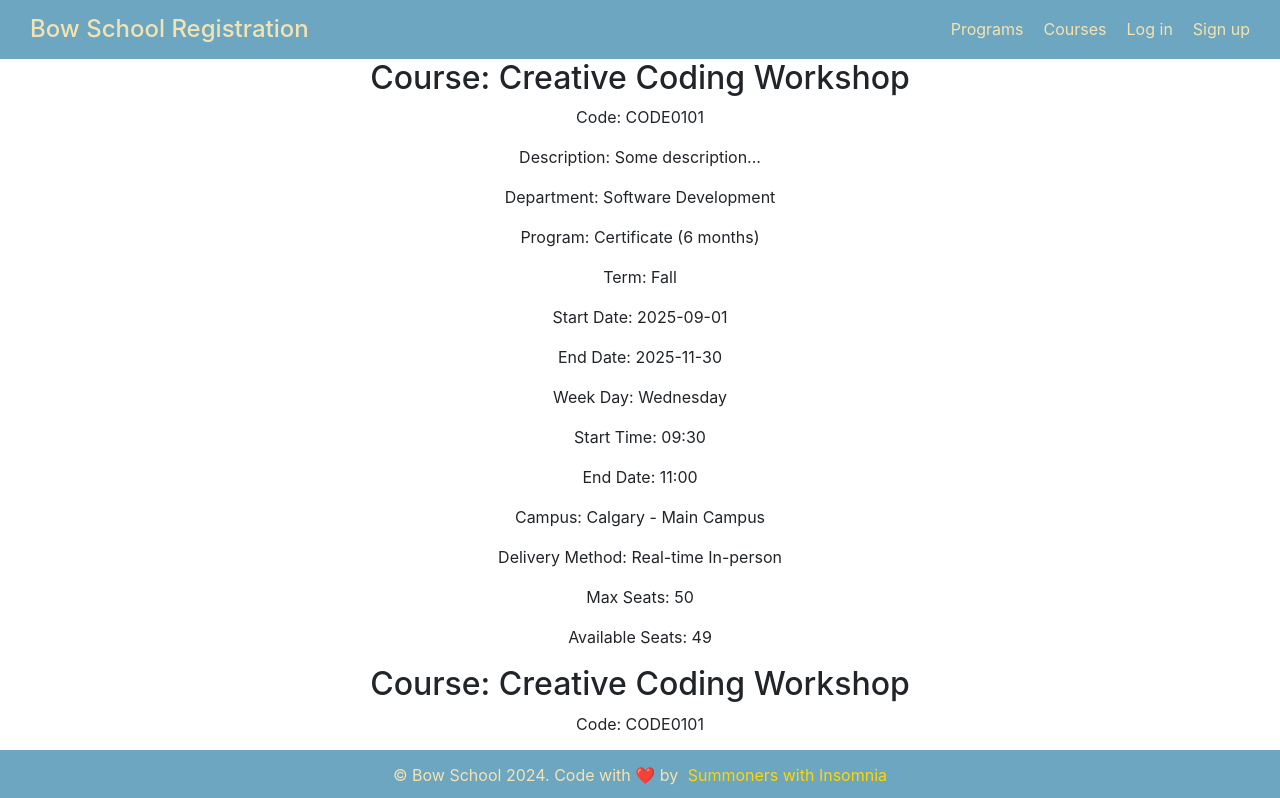
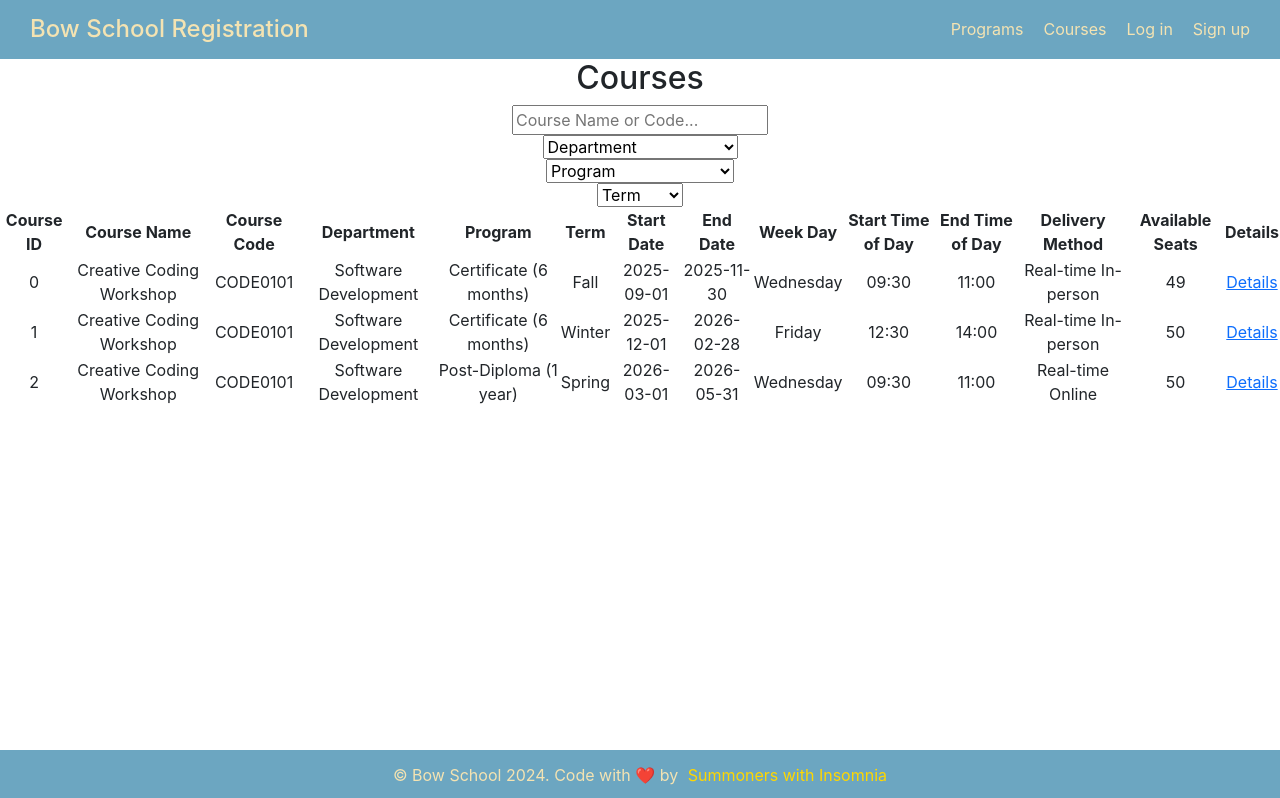
Before and after one commit to SummonersWithInsomnia/bow, a React (Create React App) app: page /courses in a window 1280 px wide. Shown: the top 798 px of the page. Built offline with nearby package versions, Linux system fonts and the light colour scheme.

Commit message:
Unified the course page for guests, students, and admins

```diff
--- a/src/App.js
+++ b/src/App.js
@@ -14,10 +14,8 @@ import CoursesRoute from "./routes/Courses.route";
 import ProfileRoute from "./routes/Profile.route";
 import ProfileEditorRoute from "./routes/ProfileEditor.route";
 import CreateCourseRoute from "./routes/CreateCourse.route";
-import CourseManagementRoute from "./routes/CourseManagement.route";
 import ContactTicketViewerRoute from "./routes/ContactTicketViewer.route";
 import StudentListRoute from "./routes/StudentList.route";
-import CourseRegistrationRoute from "./routes/CourseRegistration.route";
 import MyCoursesRoute from "./routes/MyCourses.route";
 import ContactTicketSenderRoute from "./routes/ContactTicketSender.route";
 
@@ -43,10 +41,8 @@ function App() {
           <Route path="profile" element={<ProfileRoute />}/>
           <Route path="profile-editor" element={<ProfileEditorRoute />}/>
           <Route path="create-course" element={<CreateCourseRoute />}/>
-          <Route path="course-management" element={<CourseManagementRoute/>}/>
           <Route path="contact-ticket-viewer" element={<ContactTicketViewerRoute />}/>
           <Route path="student-list" element={<StudentListRoute />}/>
-          <Route path="course-registration" element={<CourseRegistrationRoute />}/>
           <Route path="my-courses" element={<MyCoursesRoute />}/>
           <Route path="contact-ticket-sender" element={<ContactTicketSenderRoute />}/>
           <Route path="*" element={<NotFoundRoute />}/>
--- a/src/components/courses/CourseManagement.component.jsx
+++ /dev/null
@@ -1,148 +0,0 @@
-import {useEffect, useState} from "react";
-import {udc} from "../../udc/udc";
-import {GUEST_ENTRANCE} from "../../App.config";
-import CourseComponent from "./Course.component";
-import SearchBoxComponent from "../tools/SearchBox.component";
-import DropdownFilterComponent from "../tools/DropdownFilter.component";
-
-function CourseManagementComponent() {
-    const [userInfo, setUserInfo] = useState({});
-    const [courseData, setCourseData] = useState([]);
-    const [searchQuery, setSearchQuery] = useState({
-        name: "",
-        code: "",
-        department: "",
-        program: "",
-        term: ""
-    });
-
-    useEffect(() => {
-        getUserInfo();
-        getCourseData();
-    }, []);
-
-    const getUserInfo = async () => {
-        if (JSON.parse(localStorage.getItem("user")) !== null) {
-            let result = await udc.get("user", JSON.parse(localStorage.getItem("user")).token, {})
-                .then((data) => { return data; })
-                .catch((data) => { return data; });
-
-            if (result.status === 200) {
-                setUserInfo(result.userdata);
-            } else {
-                localStorage.removeItem("user");
-                window.location.href = GUEST_ENTRANCE;
-            }
-        } else {
-            window.location.href = GUEST_ENTRANCE;
-        }
-    }
-
-    const getCourseData = async () => {
-        let result = await udc.get("courses", "", {})
-            .then((data) => { return data })
-            .catch((data) => { return data });
-
-        if (result.status === 200) {
-            setCourseData(result.data);
-        }
-    }
-
-    const onSearchCourseNameOrCodeChange = (e) => {
-        setSearchQuery({...searchQuery,
-            "name": e.target.value,
-            "code": e.target.value
-        });
-    };
-    const onDepartmentChange = (e) => {
-        setSearchQuery({...searchQuery,
-            "department": e.target.value
-        });
-    };
-
-    const onProgramChange = (e) => {
-        setSearchQuery({...searchQuery,
-            "program": e.target.value
-        });
-    };
-
-    const onTermChange = (e) => {
-        setSearchQuery({...searchQuery,
-            "term": e.target.value
-        });
-    };
-
-    useEffect(() => {
-        getSearchCourseData(searchQuery);
-    }, [searchQuery]);
-
-    const getSearchCourseData = async (searchQuery) => {
-        let result = await udc.get("courses", JSON.parse(localStorage.getItem("user")).token, searchQuery)
-            .then((data) => { return data; })
-            .catch((data) => { return data; });
-
-        if (result.status === 200) {
-            setCourseData(result.data);
-        }
-    };
-
-    return (
-        <>
-            {JSON.parse(localStorage.getItem("user")) ? (
-                <>
-                    {userInfo.type === "admin" ? (
-                        <>
-                            <div>
-                                <h2>Course Management</h2>
-                            </div>
-                            <div>
-                                <SearchBoxComponent placeholder={"Course Name or Code..."} onChangeHandler={onSearchCourseNameOrCodeChange} />
-                                <DropdownFilterComponent friendlyName="Department" options={["Software Development"]} onChangeHandler={onDepartmentChange} />
-                                <DropdownFilterComponent friendlyName="Program" options={["Certificate (6 months)", "Post-Diploma (1 year)", "Diploma (2 years)"]} onChangeHandler={onProgramChange} />
-                                <DropdownFilterComponent friendlyName="Term" options={["Fall", "Winter", "Spring", "Summer"]} onChangeHandler={onTermChange} />
-                            </div>
-                            <div>
-                                <table>
-                                    <thead>
-                                    <tr>
-                                        <th>Course ID</th>
-                                        <th>Course Name</th>
-                                        <th>Course Code</th>
-                                        <th>Department</th>
-                                        <th>Program</th>
-                                        <th>Term</th>
-                                        <th>Start Date</th>
-                                        <th>End Date</th>
-                                        <th>Week Day</th>
-                                        <th>Start Time of Day</th>
-                                        <th>End Time of Day</th>
-                                        <th>Delivery Method</th>
-                                        <th>Available Seats</th>
-                                        <th>Details</th>
-                                    </tr>
-                                    </thead>
-                                    <tbody>
-                                    {
-                                        courseData.length !== 0 &&
-                                        <CourseComponent courses={courseData}></CourseComponent>
-                                    }
-                                    </tbody>
-                                </table>
-                            </div>
-                        </>
-                    ) : (
-                        <form>
-                            <h2>Course Management</h2>
-                            <p>This function is only available for admins.</p>
-                        </form>
-                    )}
-                </>
-            ) : (
-                <>
-                </>
-            )}
-        </>
-    );
-}
-
-export default CourseManagementComponent;
--- a/src/components/courses/Courses.component.jsx
+++ b/src/components/courses/Courses.component.jsx
@@ -1,49 +1,112 @@
 import {useEffect, useState} from "react";
 import {udc} from "../../udc/udc";
+import CourseComponent from "./Course.component";
+import SearchBoxComponent from "../tools/SearchBox.component";
+import DropdownFilterComponent from "../tools/DropdownFilter.component";
 
 function CoursesComponent() {
     const [courseData, setCourseData] = useState([]);
+    const [searchQuery, setSearchQuery] = useState({
+        name: "",
+        code: "",
+        department: "",
+        program: "",
+        term: ""
+    });
 
     useEffect(() => {
         getCourseData();
     }, []);
 
+
     const getCourseData = async () => {
         let result = await udc.get("courses", "", {})
-                .then((data) => { return data })
-                .catch((data) => { return data });
+            .then((data) => { return data })
+            .catch((data) => { return data });
 
         if (result.status === 200) {
             setCourseData(result.data);
         }
     }
 
+    const onSearchCourseNameOrCodeChange = (e) => {
+        setSearchQuery({...searchQuery,
+            "name": e.target.value,
+            "code": e.target.value
+        });
+    };
+    const onDepartmentChange = (e) => {
+        setSearchQuery({...searchQuery,
+            "department": e.target.value
+        });
+    };
+
+    const onProgramChange = (e) => {
+        setSearchQuery({...searchQuery,
+            "program": e.target.value
+        });
+    };
+
+    const onTermChange = (e) => {
+        setSearchQuery({...searchQuery,
+            "term": e.target.value
+        });
+    };
+
+    useEffect(() => {
+        getSearchCourseData(searchQuery);
+    }, [searchQuery]);
+
+    const getSearchCourseData = async (searchQuery) => {
+        let result = await udc.get("courses", "", searchQuery)
+            .then((data) => { return data; })
+            .catch((data) => { return data; });
+
+        if (result.status === 200) {
+            setCourseData(result.data);
+        }
+    };
 
     return (
         <>
-            {
-                courseData.map(course => (
-                    <div key={course.id}>
-                        <h2>Course: {course.name}</h2>
-                        <p>Code: {course.code}</p>
-                        <p>Description: {course.description}</p>
-                        <p>Department: {course.department}</p>
-                        <p>Program: {course.program}</p>
-                        <p>Term: {course.term}</p>
-                        <p>Start Date: {course.startDate}</p>
-                        <p>End Date: {course.endDate}</p>
-                        <p>Week Day: {course.weekDay}</p>
-                        <p>Start Time: {course.startTime}</p>
-                        <p>End Date: {course.endTime}</p>
-                        <p>Campus: {course.campus}</p>
-                        <p>Delivery Method: {course.deliveryMethod}</p>
-                        <p>Max Seats: {course.maxSeats}</p>
-                        <p>Available Seats: {course.availableSeats}</p>
-                    </div>
-                ))
-            }
+            <div>
+                <h2>Courses</h2>
+            </div>
+
+            <div>
+                <SearchBoxComponent placeholder={"Course Name or Code..."} onChangeHandler={onSearchCourseNameOrCodeChange} />
+                <DropdownFilterComponent friendlyName="Department" options={["Software Development"]} onChangeHandler={onDepartmentChange} />
+                <DropdownFilterComponent friendlyName="Program" options={["Certificate (6 months)", "Post-Diploma (1 year)", "Diploma (2 years)"]} onChangeHandler={onProgramChange} />
+                <DropdownFilterComponent friendlyName="Term" options={["Fall", "Winter", "Spring", "Summer"]} onChangeHandler={onTermChange} />
+            </div>
+
+            <div>
+                <table>
+                    <thead>
+                    <tr>
+                        <th>Course ID</th>
+                        <th>Course Name</th>
+                        <th>Course Code</th>
+                        <th>Department</th>
+                        <th>Program</th>
+                        <th>Term</th>
+                        <th>Start Date</th>
+                        <th>End Date</th>
+                        <th>Week Day</th>
+                        <th>Start Time of Day</th>
+                        <th>End Time of Day</th>
+                        <th>Delivery Method</th>
+                        <th>Available Seats</th>
+                        <th>Details</th>
+                    </tr>
+                    </thead>
+                    <tbody>
+                    {courseData.length !== 0 && <CourseComponent courses={courseData}></CourseComponent>}
+                    </tbody>
+                </table>
+            </div>
         </>
     );
 }
 
-export default CoursesComponent
+export default CoursesComponent;
--- a/src/components/header/Nav.component.jsx
+++ b/src/components/header/Nav.component.jsx
@@ -8,10 +8,10 @@ function NavComponent() {
                     <>
                         <li><Link to="/dashboard">Dashboard</Link></li>
                         {JSON.parse(localStorage.getItem("user")).type === "admin" && <li><Link to="/create-course">Create Course</Link></li>}
-                        {JSON.parse(localStorage.getItem("user")).type === "admin" && <li><Link to="/course-management">Course Management</Link></li>}
+                        {JSON.parse(localStorage.getItem("user")).type === "admin" && <li><Link to="/courses">Course Management</Link></li>}
                         {JSON.parse(localStorage.getItem("user")).type === "admin" && <li><Link to="/student-list">Student List</Link></li>}
                         {JSON.parse(localStorage.getItem("user")).type === "admin" && <li><Link to="/contact-ticket-viewer">View Contact Tickets</Link></li>}
-                        {JSON.parse(localStorage.getItem("user")).type === "student" && <li><Link to="/course-registration">Course Registration</Link></li>}
+                        {JSON.parse(localStorage.getItem("user")).type === "student" && <li><Link to="/courses">Course Registration</Link></li>}
                         {JSON.parse(localStorage.getItem("user")).type === "student" && <li><Link to="/my-courses">My Courses</Link></li>}
                         {JSON.parse(localStorage.getItem("user")).type === "student" && <li><Link to="/contact-ticket-sender">Send Contact Ticket</Link></li>}
                         <li><Link to="/profile">Profile</Link></li>
```
Also changed, not shown: src/routes/CourseManagement.route.jsx (deleted, +0 -14 lines), src/routes/CourseRegistration.route.jsx (deleted, +0 -11 lines).
